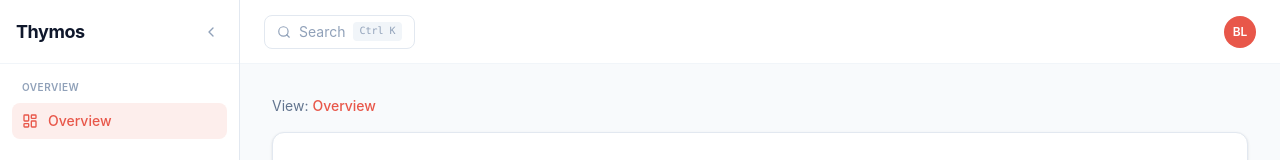
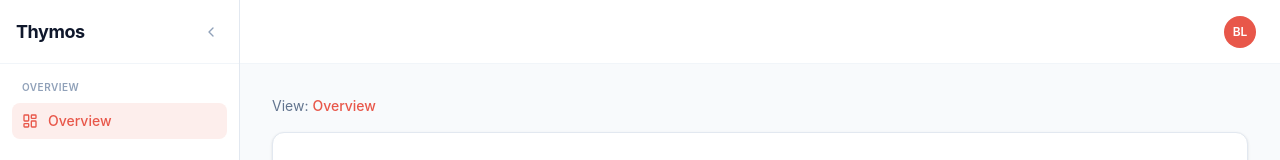
Before and after one commit to rishabhlingam/Thymos, a React app in the folder frontend/: page / in a window 1280 px wide. Shown: the top 160 px of the page. Built offline with nearby package versions, Linux system fonts and the light colour scheme; no server answers; the HTML template or start-up script is replaced by a standard one.

Commit message:
removed dummy search bar

```diff
--- a/frontend/src/components/Header.jsx
+++ b/frontend/src/components/Header.jsx
@@ -1,15 +1,6 @@
-import { Search } from 'lucide-react'
-
 function Header() {
   return (
-    <div className="h-16 border-b border-slate-100 bg-white flex items-center justify-between px-6 sticky top-0 z-20">
-      <div className="flex items-center gap-2 text-sm text-slate-400 border border-slate-200 rounded-lg px-3 py-1.5">
-        <Search size={14} />
-        <span>Search</span>
-        <kbd className="text-[10px] bg-slate-100 px-1.5 py-0.5 rounded text-slate-400">
-          Ctrl K
-        </kbd>
-      </div>
+    <div className="h-16 border-b border-slate-100 bg-white flex items-center justify-end px-6 sticky top-0 z-20">
       <div className="w-8 h-8 rounded-full bg-accent text-white flex items-center justify-center text-xs font-semibold">
         BL
       </div>
```
